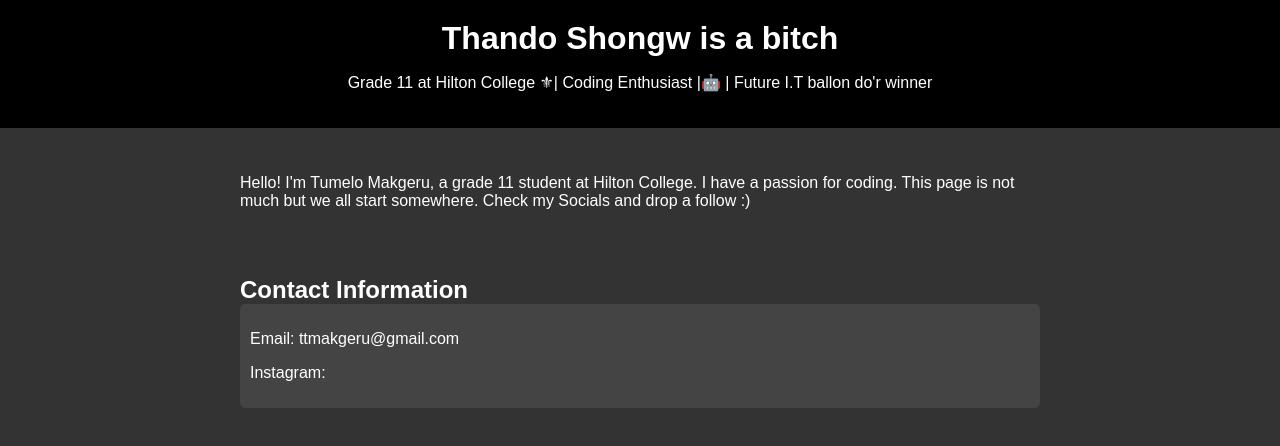
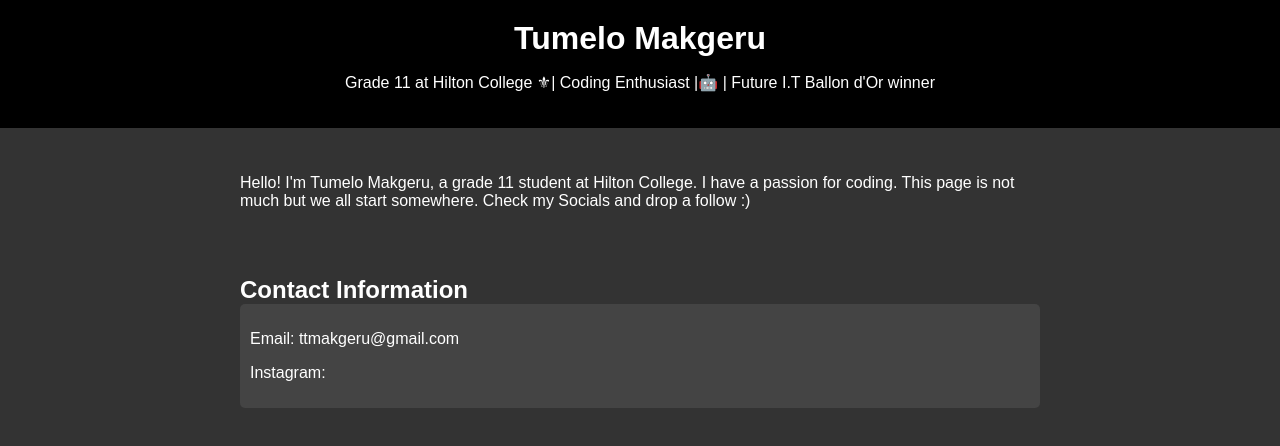
Before and after one commit to ttMkageru/makgeru-website, a plain HTML site: page index.html in a window 1280 px wide. Drawn offline with Linux system fonts and the light colour scheme.

Commit message:
Update index.html

```diff
--- a/index.html
+++ b/index.html
@@ -33,8 +33,8 @@
 </head>
 <body>
     <header>
-        <h1>Thando Shongw is a bitch</h1>
-        <p>Grade 11 at Hilton College &#x269C;| Coding Enthusiast |&#x1F916; | Future I.T ballon do'r winner       </p>
+        <h1>Tumelo Makgeru</h1>
+        <p>Grade 11 at Hilton College &#x269C;| Coding Enthusiast |&#x1F916; | Future I.T Ballon d'Or winner       </p>
     </header>
 
     <section id="about">
```
